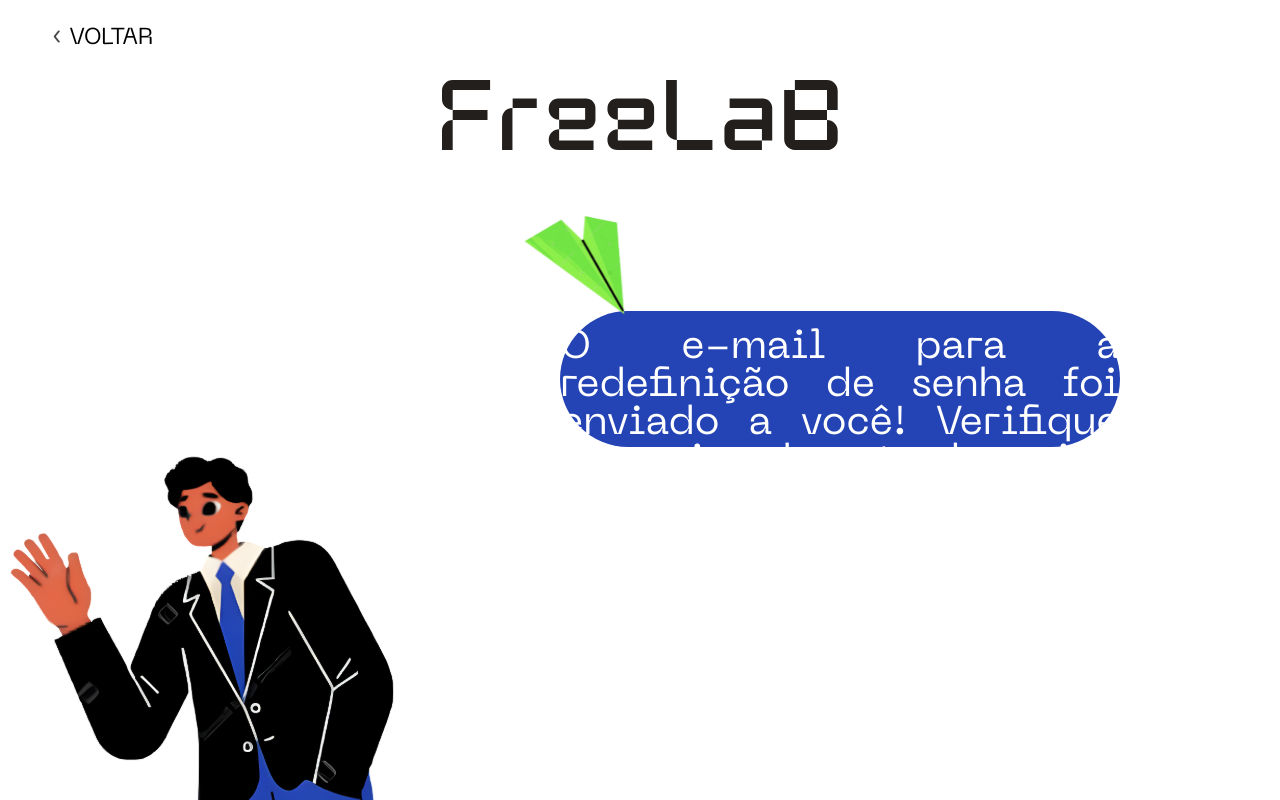
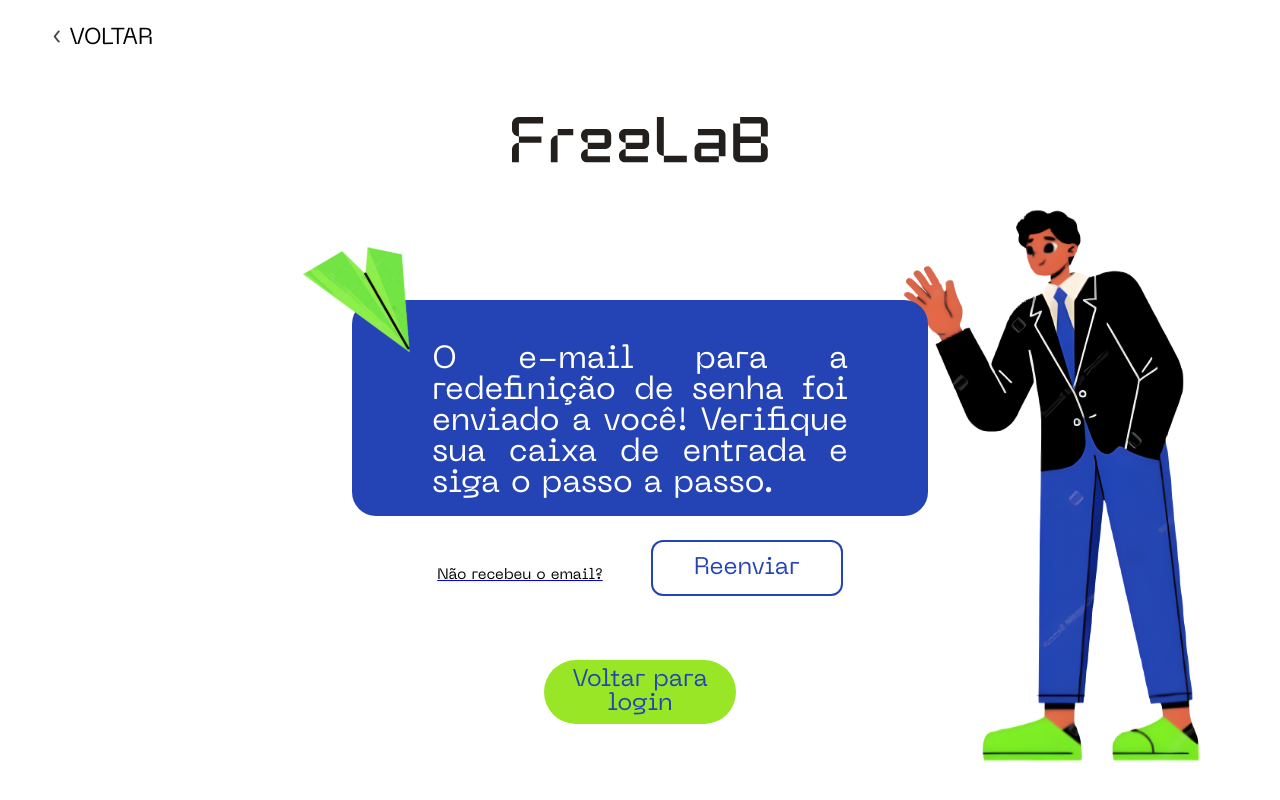
Before and after one commit to DotJsExtended/Frontend, a React (Vite) app: page /recuperasenha4 in a window 1280 px wide. Shown: the top 800 px of the page. Built offline with nearby package versions, Linux system fonts and the light colour scheme.

Commit message:
Refactor password recovery page layout and styles

```diff
--- a/src/components/TextoRecSenha4.jsx
+++ b/src/components/TextoRecSenha4.jsx
@@ -2,11 +2,13 @@ import React from "react";
 
 export default function TextoRecSenha4() {
     return (
+        <div className="containerrec4">
         <div className="textoRecSenha4">
         <img className="ImgAvião" src="./../imagerec.svg"/>
             <div className="textaviso">
                 <p>O e-mail para a redefinição de senha foi enviado a você! Verifique sua caixa de entrada e siga o passo a passo.</p>
             </div>
         </div>
+        </div>
     );
     }
--- a/src/pages/Recuperaçãosenha4.jsx
+++ b/src/pages/Recuperaçãosenha4.jsx
@@ -11,12 +11,22 @@ export default function RecuperaSenha4() {
   return (
     <div className="RecuperaSenha4">
       <Voltar/>
+      <div className='logocentralizar'>
       <Logo className={"logorec"}/>
+      </div>
       <TextoRecSenha4/>
-     <ImageStandard imagem={"./../imagemrec2.svg"} className={"Imagemrec4"}/>
+     <div className='alinharbotoes'>
+     <div className='buttonrecebeu'>
     <ButtonTxt texto={"Não recebeu o email?"} className={"Bnttextrec4"}caminho={"/"}/>
+    </div>
+    <div className='buttonreenviar'>
+    <Button className={"Btntreenviar"}textobtt={"Reenviar"} caminho={"/recuperasenha4"}/>
+    </div>
+    </div>
+    <div className='botaovoltar'>
     <Button className={"Voltarlogin"}textobtt={"Voltar para login"} caminho={"/login"}/>
-    <Button className={"Btntreenviar"}textobtt={"Reenviar"} caminho={"/recuperasenha4"}/>
+    </div>
+    <ImageStandard imagem={"./../imagemrec2.svg"} className={"Imagemrec4"}/>
     </div>
   );
 }
--- a/src/styles/Recuperaçãosenha4.css
+++ b/src/styles/Recuperaçãosenha4.css
@@ -22,37 +22,49 @@
     font-family: RalewayRegular;
     src: local(RalewayRegular), url(../assets/raleway/Raleway-Regular.ttf);
 }
-
-
-.logorec{
+.logocentralizar{
     display: flex;
     flex-direction: row;
     align-items: center;
     justify-content: center;
-    margin-top: 10vh;
-    margin-top: 10vh;
 }
 
+.logorec img{
+    margin-top: 10vh;
+    width: 20vw;
+    height: 15vh;
+}
+.containerrec4{
+    display: flex;
+    flex-direction: column;
+    align-items: center;
+    justify-content: center;
+    margin-top: 10vh;
+
+}
 .textoRecSenha4{
     background-color: #2444B5;
-    width: 70vh;
-    height: 17vh;
-    margin-top: 20vh;
-    border-radius: 14vh;
-    margin-left: 70vh;
+    width: 45vw;
+    height: 27vh;
+    margin-top: 2vh;
+    border-radius: 3vh;
+    order: 2;
 }
 .textaviso{
     font-family: NeueMachinaRegular;
-    font-size: 5vh;
+    font-size: 4vh;
     color: #ffffff;
     text-align: justify;
+    margin-right:10vh;
+    margin-left: 10vh;
+    margin-top: -3vh;
 }
 
-.ImgAvião{
-    width: 14vh;
-    height: 14vh;
-    margin-left: -5vh;
-    margin-top: -100vh;
+.ImgAvião {
+    width: 15vw;
+    height: 15vh;
+    margin-left: -7vw;
+    margin-top: -7vh;
 }
 
 .Bnttextrec4{
@@ -63,23 +75,61 @@
 }
 
 .Voltarlogin{
-    font-size: 25px;
+    font-size: 3vh;
     background-color: #99E626;
     color: #2444B5;
     font-family: NeueMachinaRegular;
     border-radius: 40px;
     border: none;
-    width: 250px;
-    height: 70px;
+    width: 15vw;
+    height: 8vh;
 }
+.botaovoltar{
+    display: flex;
+    align-items: center;
+    justify-content: center;
+    margin-top: 8vh;
+    flex-direction: row;
 
+}
 .Btntreenviar{
-    font-size: 25px;
+    font-size: 3vh;
     background-color: #ffffff;
     border: 2px solid #2444B5;
     color: #2444B5;
     font-family: NeueMachinaRegular;
     border-radius: 12px;
-    width: 250px;
-    height: 70px;
+    width: 15vw;
+    height: 7vh;
+    margin-left: 6vh;
+
 }
+.buttonreenviar {
+    display: flex;
+    align-items: center;
+    justify-content: center;
+    margin-top: 2vh;
+    flex-direction: row;
+}
+.alinharbotoes{
+    display: flex;
+    flex-direction: row;
+    align-items: center;
+    justify-content: center;
+    margin-top: 1vh;
+}
+.buttonrecebeu{
+    display: flex;
+    align-items: center;
+    justify-content: center;
+    margin-top: 2vh;
+    flex-direction: row;
+}
+.Imagemrec4 img{
+    width: 25vw;
+    height: 90vh;
+    float: right;
+    margin-top: -75vh;
+    margin-right: 5vw;
+    order: 1;
+}
```
Also changed, not shown: 1 other file (tests, documents, lock files or other folders).
